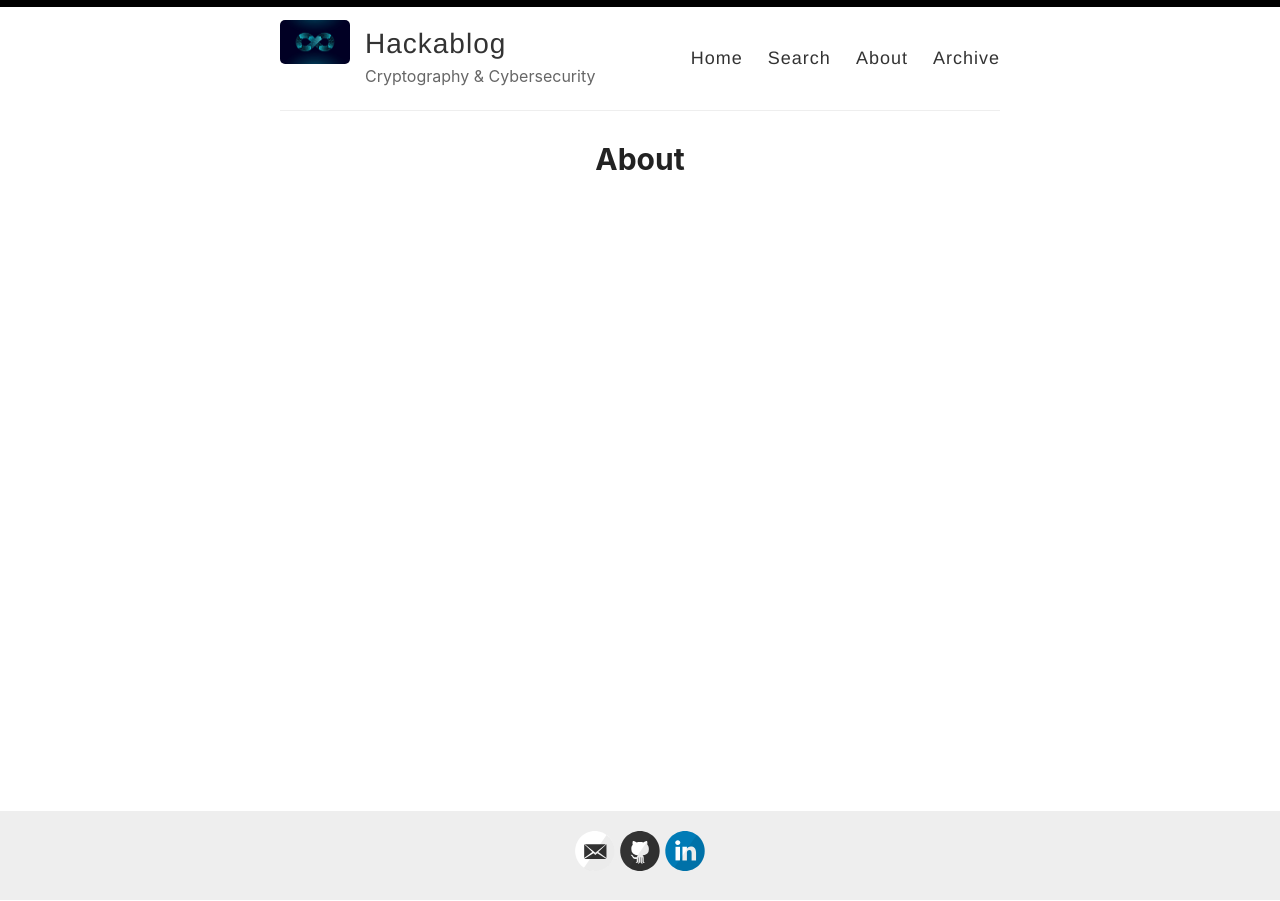
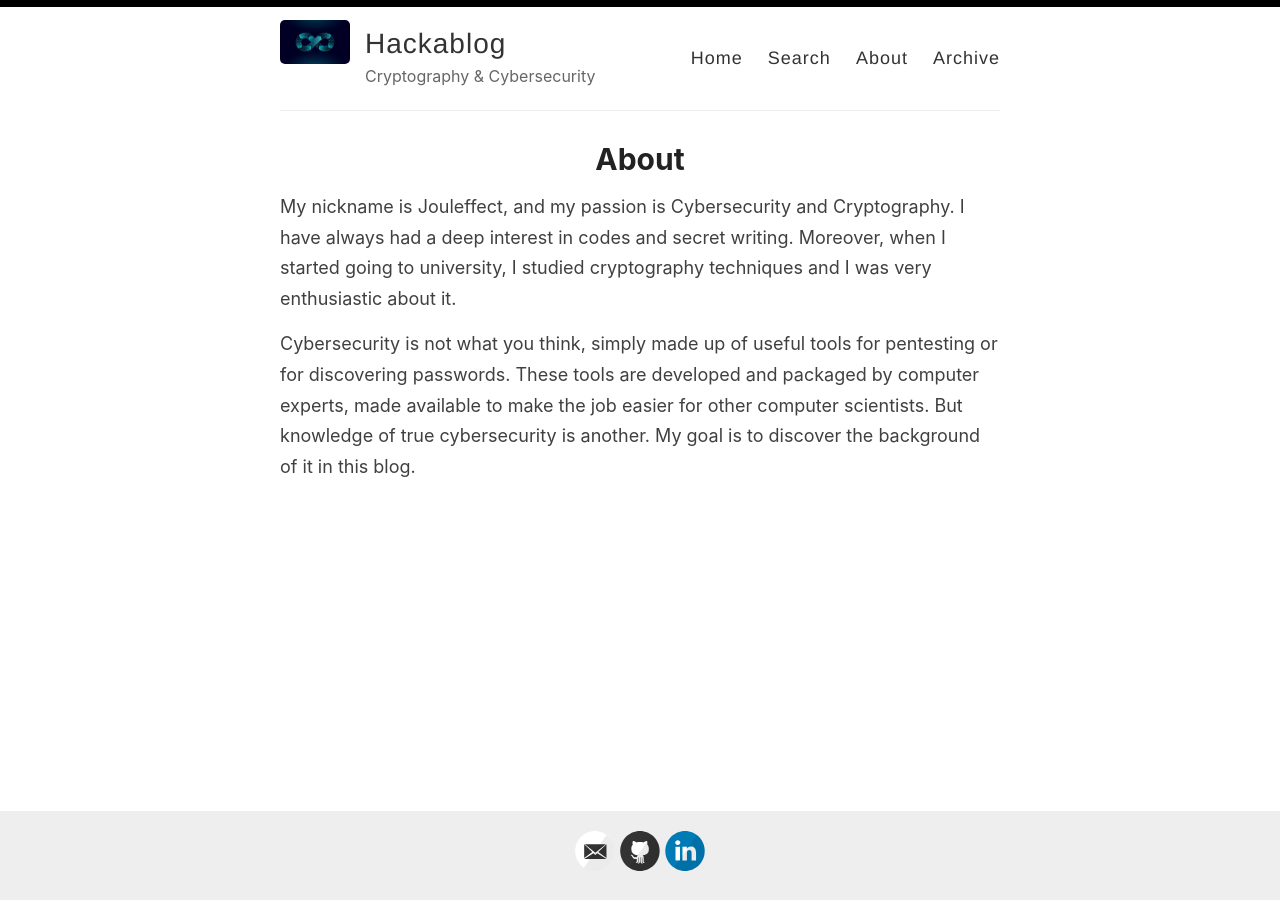
Before and after one commit to jouleffect/hackablog, a Jekyll site: the page built from _pages/about.md, in a window 1280 px wide. Built offline with Jekyll 4.4.1, drawn with Linux system fonts in a browser that asks for light colours.

Commit message:
Update about.md

```diff
--- a/_pages/about.md
+++ b/_pages/about.md
@@ -3,3 +3,8 @@ layout: page
 title: About
 permalink: /about/
 ---
+
+My nickname is Jouleffect, and my passion is Cybersecurity and Cryptography.
+I have always had a deep interest in codes and secret writing. Moreover, when I started going to university, I studied cryptography techniques and I was very enthusiastic about it.
+
+Cybersecurity is not what you think, simply made up of useful tools for pentesting or for discovering passwords. These tools are developed and packaged by computer experts, made available to make the job easier for other computer scientists. But knowledge of true cybersecurity is another. My goal is to discover the background of it in this blog.
```
